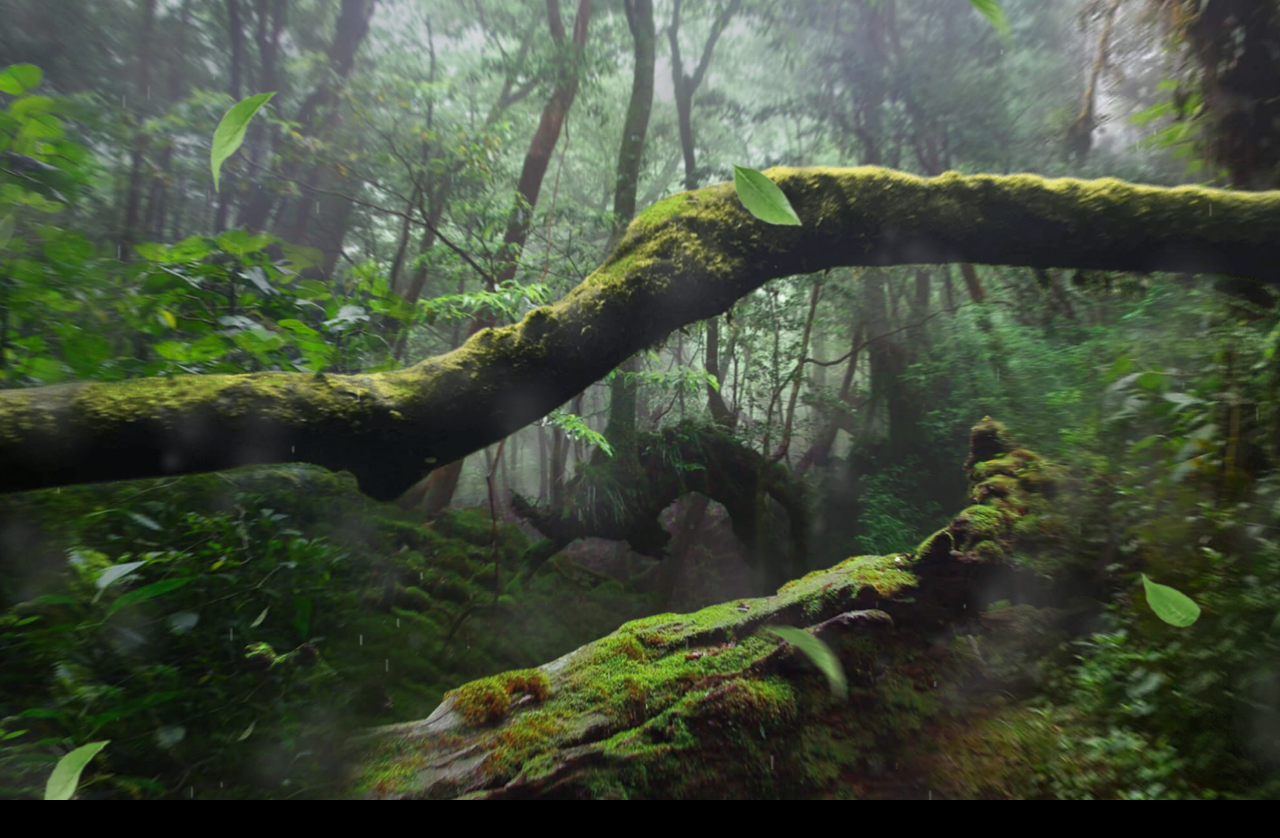
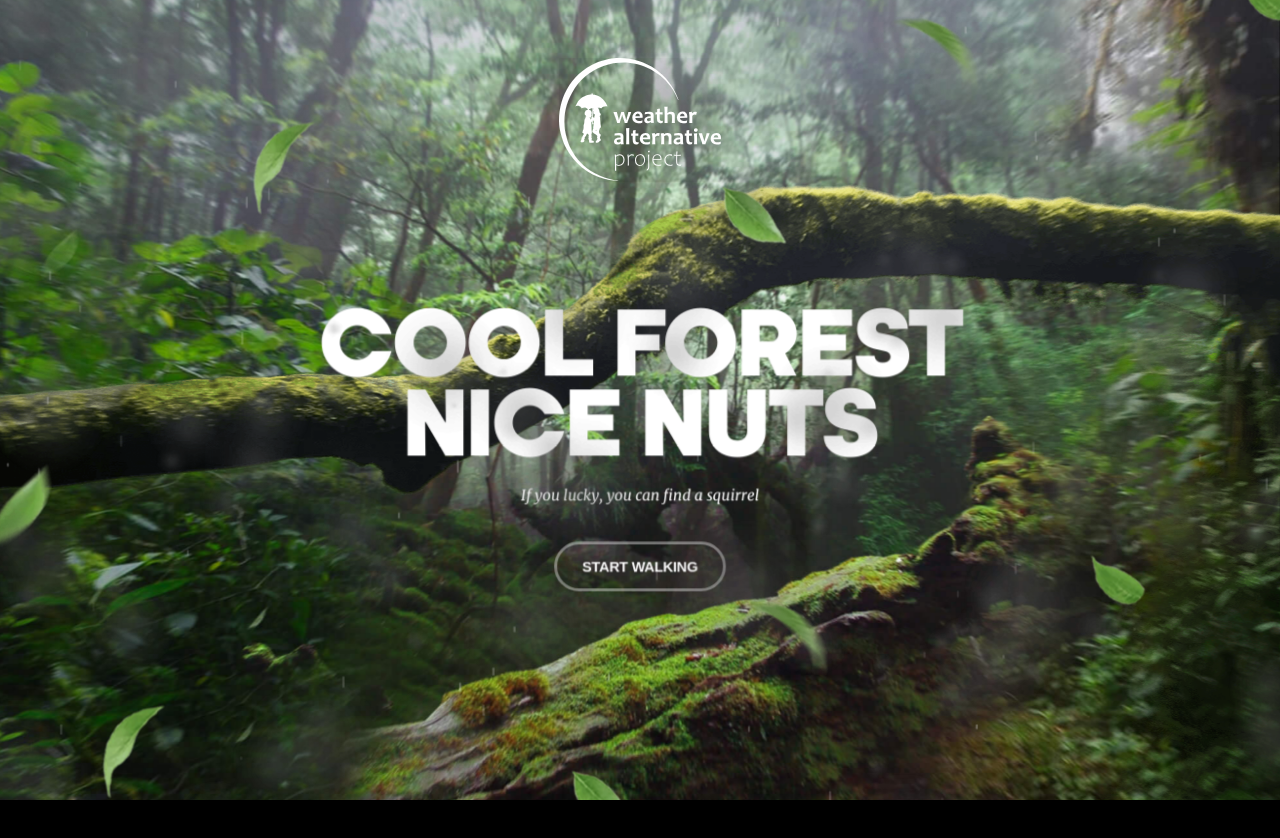
Before and after one commit to Danelis01/secondProject, a plain HTML site: page myHtml/index.html in a window 1280 px wide. After the commit the page ends 800 px from the top, so only its background shows below. Drawn offline with Linux system fonts and the light colour scheme.

Commit message:
feat: доделали

```diff
--- a/myHtml/css/main.css
+++ b/myHtml/css/main.css
@@ -4,7 +4,8 @@
     box-sizing: border-box;
 }
 :root {
-
+--index: calc(1vw + 1vh);
+    --transition: 1.5s cubic-bezier(.05, .5, 0, 1);;
 }
 @font-face {
     font-family: kamerik-3d;
@@ -21,10 +22,14 @@ body {
     font-family: kamerik-3d;
 }
 .logo {
-    width: 150px;
-    height: 150px;
+    --logo-size: calc(var(--index) * 7.8);
+    width: var(--logo-size);
+    height: var(--logo-size);
     background-repeat: no-repeat;
     position: absolute;
+    left: calc(50% - calc(var(--logo-size) / 2));
+    top: calc(var(--index) * 2.8);
+    z-index: 1;
 }
 .layers {
     perspective: 1000px;
@@ -32,31 +37,72 @@ body {
 }
 .layers__container {
     height: 100vh;
+    min-height: 500px;
     transform-style: preserve-3d;
     transform: rotateX(var(--move-y)) rotateY(var(--move-x));
+    will-change: transform;
+    transition: transform var(--transition);
 }
 .layers__item {
     position: absolute;
     inset: -5vw;
     background-size: cover;
     background-position: center;
+    display: flex;
+    align-items: center;
+    justify-content: center;
 
 }
 .layer-1 {
-    transform: translateZ(0);
+    transform: translateZ(-55px) scale(1.06);
 }
 .layer-2 {
-    transform: translateZ(80px);
+    transform: translateZ(80px) scale(0.91);
 }
 .layer-3 {
-    transform: translateZ(180px);
+    transform: translateZ(180px) scale(0.8);
 }
 .layer-4 {
-    transform: translateZ(190px);
+    transform: translateZ(190px) scale(0.9);
 }
 .layer-5 {
-    transform: translateZ(300px);
+    transform: translateZ(300px) scale(0.9);
 }
 .layer-6 {
     transform: translateZ(380px);
 }
+.hero-content {
+    font-size: calc(var(--index) * 2.9);
+    text-align: center;
+    text-transform: uppercase;
+    letter-spacing: calc(var(--index) * -.15);
+    line-height: 1.35em;
+    margin-top: calc(var(--index) * 5.5);
+}
+.hero-content span {
+    display: block;
+}
+.hero-content__p {
+    text-transform: none;
+    font-family: merriwaether-italic-3d;
+    letter-spacing: normal;
+    font-size: calc(var(--index) * .73);
+    line-height: 3;
+}
+.button-start {
+    font-family: Arial;
+    font-weight: 600;
+    text-transform: uppercase;
+    font-size: calc(var(--index) * .71);
+    letter-spacing: -.02vw;
+    padding: calc(var(--index) * .7) calc(var(--index) * 1.25);
+    background-color: transparent;
+    color: white;
+    border-radius: 10em;
+    border: rgb(255 255 255 / .4) 3px solid;
+    outline: none;
+    cursor: pointer;
+}
+.layer-4, .layer-5, .layer-6 {
+    pointer-events: none;
+}
--- a/myHtml/index.html
+++ b/myHtml/index.html
@@ -32,7 +32,5 @@
 
 </section>
 
-<div style="height: 100vh;"></div>
-
 </body>
 </html>
```
